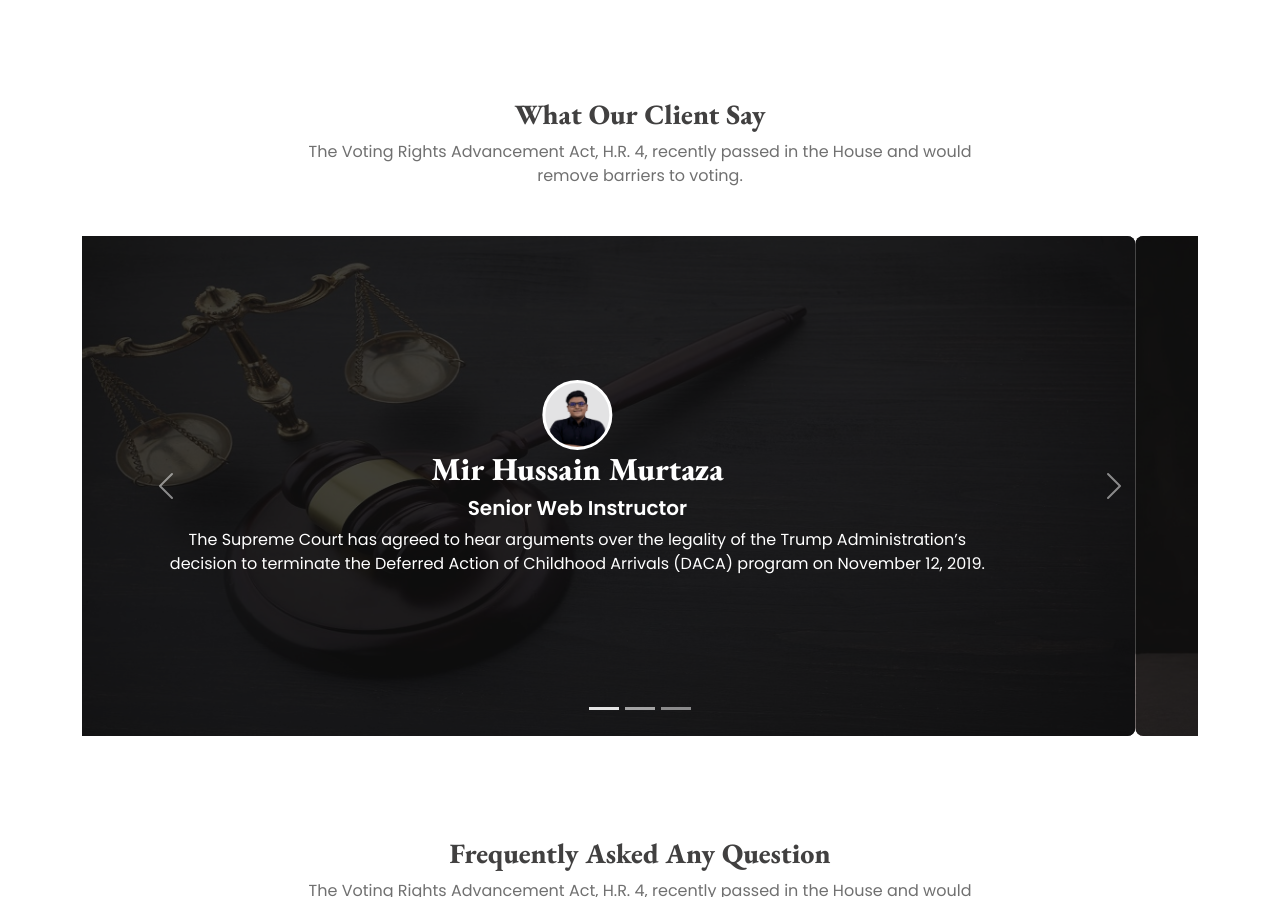
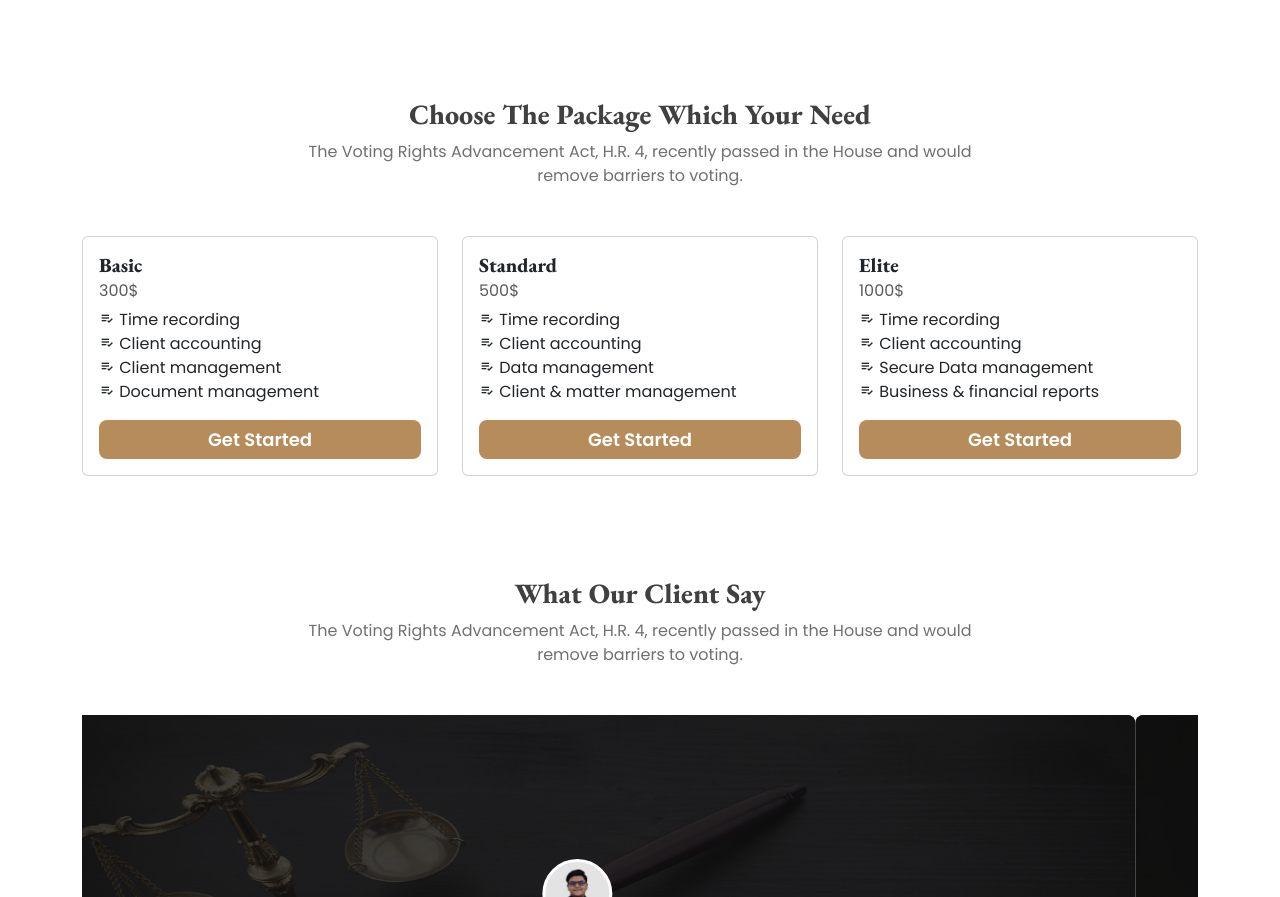
Before and after one commit to khalidccnu/justice, a plain HTML site: page index.html in a window 1280 px wide. Shown: the part 1923-2820 px from the top of the page. Drawn offline with nearby package versions, Linux system fonts and the light colour scheme.

Commit message:
Add Section (Package)

```diff
--- a/asset/css/style.css
+++ b/asset/css/style.css
@@ -92,6 +92,16 @@ h3, .card-title, .tm-title, .cm-accordion-header, .ct-box-title, .ft-title {
 
 .practice a:hover i {
     transform: scale(1.2);
+}
+
+/* ===== Package ===== */
+.package .card {
+    transform: translateY(0);
+    transition: transform 0.3s;
+}
+
+.package .card:hover {
+    transform: translateY(-5px);
 }
 
 /* ===== Testimonial ===== */
--- a/index.html
+++ b/index.html
@@ -135,6 +135,65 @@
                             <h5 class="card-title">Tax Law</h5>
                             <p class="card-text">The report contains new demographic data, in-depth analysis of current immigration issues, and policy recommendations in efforts to better understand and defend our diverse communities.</p>
                             <a href="#" class="fs-2"><i class="bx bxs-right-arrow-circle"></i></a>
+                        </div>
+                    </div>
+                </div>
+            </div>
+        </div>
+    </div>
+</section>
+
+<!-- Package -->
+<section id="package">
+    <div class="container">
+        <div class="title text-center">
+            <h3 class="fs-3 lh-sm">Choose The Package Which Your Need</h3>
+            <p>The Voting Rights Advancement Act, H.R. 4, recently passed in the House and would remove barriers to voting.</p>
+        </div>
+        <div class="package mt-5">
+            <div class="row gap-3 gap-lg-0">
+                <div class="col-12 col-lg-4">
+                    <div class="card">
+                        <div class="card-body">
+                            <h5 class="card-title">Basic</h5>
+                            <h6 class="card-subtitle mb-2 text-muted">300$</h6>
+                            <p class="card-text d-flex flex-column">
+                                <span><i class='bx bx-list-check'></i> Time recording</span>
+                                <span><i class='bx bx-list-check'></i> Client accounting</span>
+                                <span><i class='bx bx-list-check'></i> Client management</span>
+                                <span><i class='bx bx-list-check'></i> Document management</span>
+                            </p>
+                            <a href="#" class="btn btn-deer py-1 w-100">Get Started</a>
+                        </div>
+                    </div>
+                </div>
+                <div class="col-12 col-lg-4">
+                    <div class="card">
+                        <div class="card-body">
+                            <h5 class="card-title">Standard</h5>
+                            <h6 class="card-subtitle mb-2 text-muted">500$</h6>
+                            <p class="card-text d-flex flex-column">
+                                <span><i class='bx bx-list-check'></i> Time recording</span>
+                                <span><i class='bx bx-list-check'></i> Client accounting</span>
+                                <span><i class='bx bx-list-check'></i> Data management</span>
+                                <span><i class='bx bx-list-check'></i> Client & matter management</span>
+                            </p>
+                            <a href="#" class="btn btn-deer py-1 w-100">Get Started</a>
+                        </div>
+                    </div>
+                </div>
+                <div class="col-12 col-lg-4">
+                    <div class="card">
+                        <div class="card-body">
+                            <h5 class="card-title">Elite</h5>
+                            <h6 class="card-subtitle mb-2 text-muted">1000$</h6>
+                            <p class="card-text d-flex flex-column">
+                                <span><i class='bx bx-list-check'></i> Time recording</span>
+                                <span><i class='bx bx-list-check'></i> Client accounting</span>
+                                <span><i class='bx bx-list-check'></i> Secure Data management</span>
+                                <span><i class='bx bx-list-check'></i> Business & financial reports</span>
+                            </p>
+                            <a href="#" class="btn btn-deer py-1 w-100">Get Started</a>
                         </div>
                     </div>
                 </div>
```
